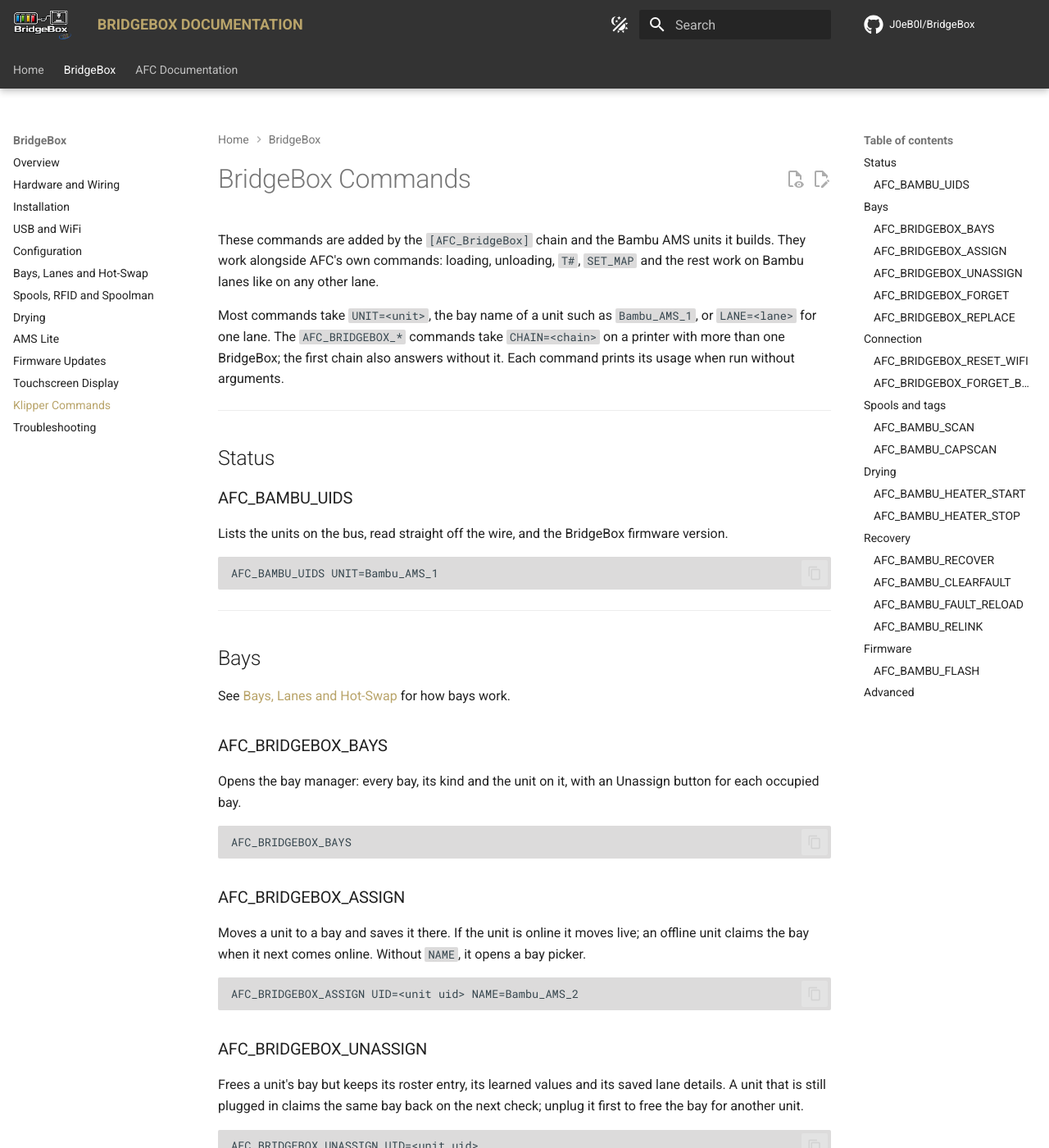
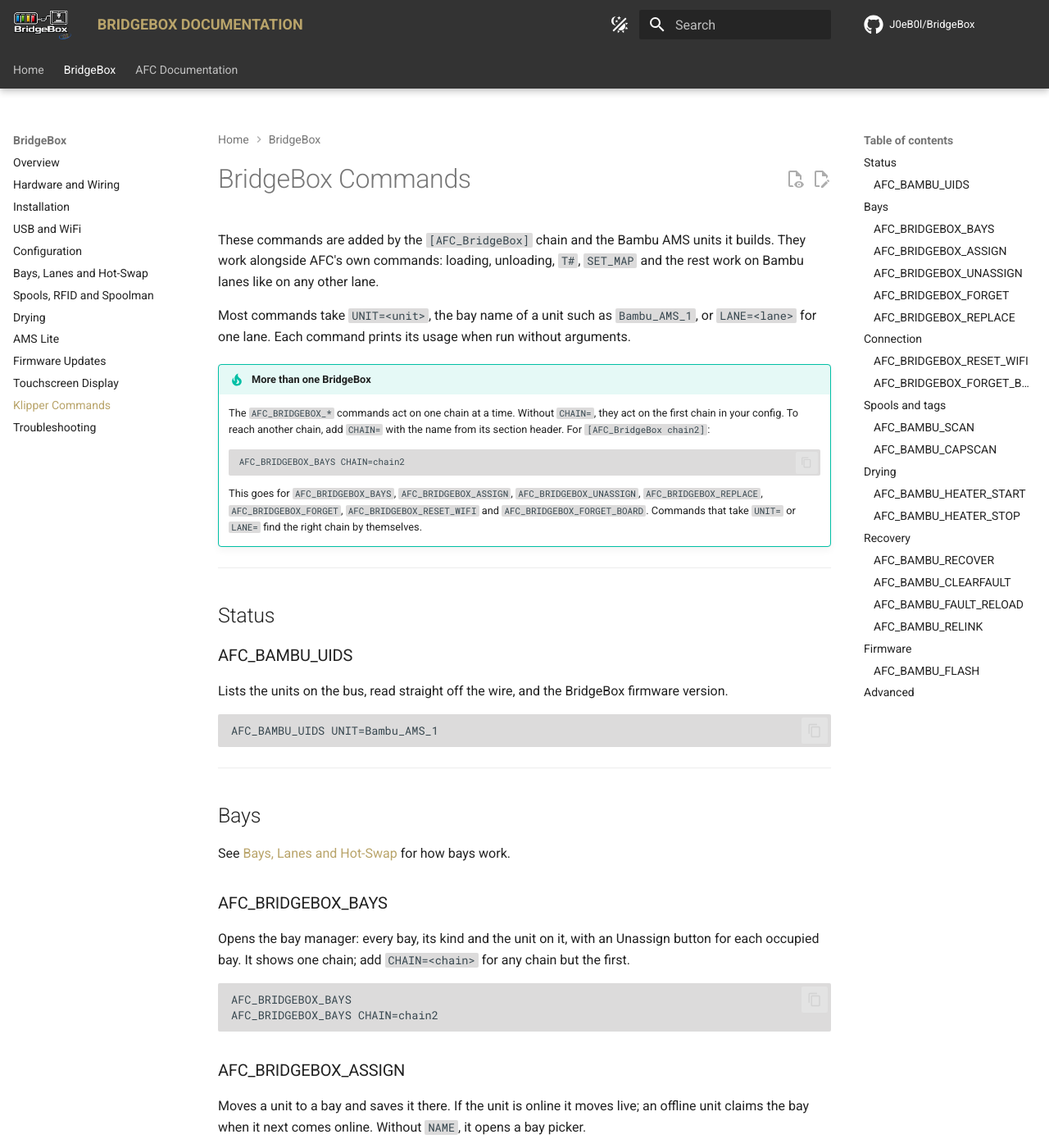
Before and after one commit to J0eB0l/BridgeBox, an MkDocs documentation site: the page built from docs/bridgebox/commands.md, in a window 1280 px wide and 1400 px high. Shown: the whole window at 82% size. Built offline with MkDocs 1.6.1 and Material for MkDocs 9.7.7, drawn with Linux system fonts in a browser that asks for light colours; comment, search, counter and statistics services are not loaded.

Commit message:
Docs: reaching a second chain with CHAIN=

````diff
--- a/docs/bridgebox/commands.md
+++ b/docs/bridgebox/commands.md
@@ -3,9 +3,22 @@
 These commands are added by the `[AFC_BridgeBox]` chain and the Bambu AMS units it builds. They work alongside AFC's own
 commands: loading, unloading, `T#`, `SET_MAP` and the rest work on Bambu lanes like on any other lane.
 
-Most commands take `UNIT=<unit>`, the bay name of a unit such as `Bambu_AMS_1`, or `LANE=<lane>` for one lane. The
-`AFC_BRIDGEBOX_*` commands take `CHAIN=<chain>` on a printer with more than one BridgeBox; the first chain also answers
-without it. Each command prints its usage when run without arguments.
+Most commands take `UNIT=<unit>`, the bay name of a unit such as `Bambu_AMS_1`, or `LANE=<lane>` for one lane. Each
+command prints its usage when run without arguments.
+
+!!! tip "More than one BridgeBox"
+
+    The `AFC_BRIDGEBOX_*` commands act on one chain at a time. Without `CHAIN=`, they act on the first chain in your
+    config. To reach another chain, add `CHAIN=` with the name from its section header. For
+    `[AFC_BridgeBox chain2]`:
+
+    ```
+    AFC_BRIDGEBOX_BAYS CHAIN=chain2
+    ```
+
+    This goes for `AFC_BRIDGEBOX_BAYS`, `AFC_BRIDGEBOX_ASSIGN`, `AFC_BRIDGEBOX_UNASSIGN`, `AFC_BRIDGEBOX_REPLACE`,
+    `AFC_BRIDGEBOX_FORGET`, `AFC_BRIDGEBOX_RESET_WIFI` and `AFC_BRIDGEBOX_FORGET_BOARD`. Commands that take `UNIT=` or
+    `LANE=` find the right chain by themselves.
 
 -----
 
@@ -27,10 +40,12 @@
 
 ### AFC_BRIDGEBOX_BAYS
 
-Opens the bay manager: every bay, its kind and the unit on it, with an Unassign button for each occupied bay.
+Opens the bay manager: every bay, its kind and the unit on it, with an Unassign button for each occupied bay. It shows
+one chain; add `CHAIN=<chain>` for any chain but the first.
 
 ```
 AFC_BRIDGEBOX_BAYS
+AFC_BRIDGEBOX_BAYS CHAIN=chain2
 ```
 
 ### AFC_BRIDGEBOX_ASSIGN
````
Also changed, not shown: docs/bridgebox/bays.md (+2 -1 lines).
